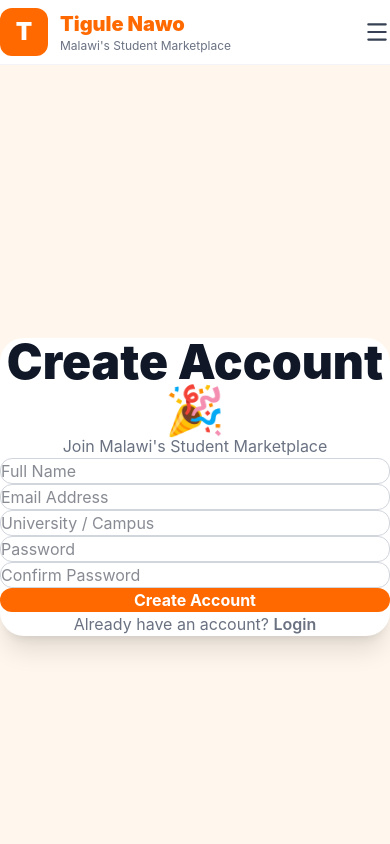
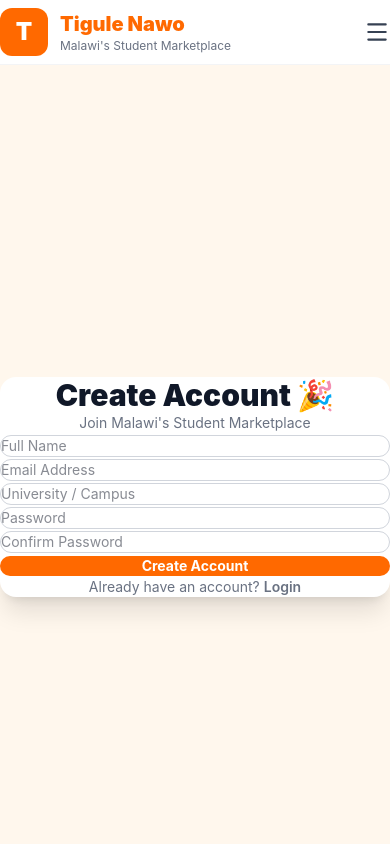
Before and after one commit to DREAM398/tigule-nawo, a React (Vite) app: page /register in a window 390 px wide. Shown: the top 844 px of the page. Built offline with nearby package versions, Linux system fonts and the light colour scheme; no server answers; the database is empty.

Commit message:
Polish login and register pages for mobile

```diff
--- a/src/pages/Login.tsx
+++ b/src/pages/Login.tsx
@@ -41,20 +41,20 @@
     <>
       <Navbar />
 
-      <main className="flex min-h-screen items-center justify-center bg-orange-50 px-6 py-20">
-        <div className="w-full max-w-lg rounded-3xl bg-white p-10 shadow-xl">
+      <main className="flex min-h-screen items-center justify-center bg-orange-50 px-4 py-10 sm:px-6 sm:py-20">
+        <div className="w-full max-w-lg rounded-2xl bg-white p-6 shadow-xl sm:rounded-3xl sm:p-10">
 
-          <h1 className="text-center text-5xl font-black text-gray-900">
+          <h1 className="text-center text-3xl font-black text-gray-900 sm:text-5xl">
             Welcome Back 👋
           </h1>
 
-          <p className="mt-3 text-center text-gray-500">
+          <p className="mt-2 text-center text-sm text-gray-500 sm:mt-3 sm:text-base">
             Login to your Tigule Nawo account
           </p>
 
           <form
             onSubmit={handleLogin}
-            className="mt-10 space-y-5"
+            className="mt-6 space-y-4 sm:mt-10 sm:space-y-5"
           >
 
             <input
@@ -62,7 +62,7 @@
               placeholder="Email Address"
               value={email}
               onChange={(e) => setEmail(e.target.value)}
-              className="w-full rounded-xl border border-gray-300 px-5 py-4 outline-none transition focus:border-orange-500"
+              className="w-full rounded-xl border border-gray-300 px-4 py-3 text-sm outline-none transition focus:border-orange-500 sm:px-5 sm:py-4 sm:text-base"
               required
             />
 
@@ -71,21 +71,21 @@
               placeholder="Password"
               value={password}
               onChange={(e) => setPassword(e.target.value)}
-              className="w-full rounded-xl border border-gray-300 px-5 py-4 outline-none transition focus:border-orange-500"
+              className="w-full rounded-xl border border-gray-300 px-4 py-3 text-sm outline-none transition focus:border-orange-500 sm:px-5 sm:py-4 sm:text-base"
               required
             />
 
             <button
               type="submit"
               disabled={loading}
-              className="w-full rounded-xl bg-orange-500 py-4 font-bold text-white transition hover:bg-orange-600 disabled:bg-orange-300"
+              className="w-full rounded-xl bg-orange-500 py-3 text-sm font-bold text-white transition hover:bg-orange-600 disabled:bg-orange-300 sm:py-4 sm:text-base"
             >
               {loading ? "Logging in..." : "Login"}
             </button>
 
           </form>
 
-          <p className="mt-8 text-center text-gray-500">
+          <p className="mt-6 text-center text-sm text-gray-500 sm:mt-8 sm:text-base">
             Don't have an account?{" "}
             <Link
               to="/register"
--- a/src/pages/Register.tsx
+++ b/src/pages/Register.tsx
@@ -59,27 +59,27 @@
     <>
       <Navbar />
 
-      <main className="flex min-h-screen items-center justify-center bg-orange-50 px-6 py-20">
-        <div className="w-full max-w-lg rounded-3xl bg-white p-10 shadow-xl">
+      <main className="flex min-h-screen items-center justify-center bg-orange-50 px-4 py-10 sm:px-6 sm:py-20">
+        <div className="w-full max-w-lg rounded-2xl bg-white p-6 shadow-xl sm:rounded-3xl sm:p-10">
 
-          <h1 className="text-center text-5xl font-black text-gray-900">
+          <h1 className="text-center text-3xl font-black text-gray-900 sm:text-5xl">
             Create Account 🎉
           </h1>
 
-          <p className="mt-3 text-center text-gray-500">
+          <p className="mt-2 text-center text-sm text-gray-500 sm:mt-3 sm:text-base">
             Join Malawi's Student Marketplace
           </p>
 
           <form
             onSubmit={handleRegister}
-            className="mt-10 space-y-5"
+            className="mt-6 space-y-4 sm:mt-10 sm:space-y-5"
           >
             <input
               type="text"
               placeholder="Full Name"
               value={fullName}
               onChange={(e) => setFullName(e.target.value)}
-              className="w-full rounded-xl border border-gray-300 px-5 py-4 outline-none transition focus:border-orange-500"
+              className="w-full rounded-xl border border-gray-300 px-4 py-3 text-sm outline-none transition focus:border-orange-500 sm:px-5 sm:py-4 sm:text-base"
               required
             />
 
@@ -88,7 +88,7 @@
               placeholder="Email Address"
               value={email}
               onChange={(e) => setEmail(e.target.value)}
-              className="w-full rounded-xl border border-gray-300 px-5 py-4 outline-none transition focus:border-orange-500"
+              className="w-full rounded-xl border border-gray-300 px-4 py-3 text-sm outline-none transition focus:border-orange-500 sm:px-5 sm:py-4 sm:text-base"
               required
             />
 
@@ -97,7 +97,7 @@
               placeholder="University / Campus"
               value={campus}
               onChange={(e) => setCampus(e.target.value)}
-              className="w-full rounded-xl border border-gray-300 px-5 py-4 outline-none transition focus:border-orange-500"
+              className="w-full rounded-xl border border-gray-300 px-4 py-3 text-sm outline-none transition focus:border-orange-500 sm:px-5 sm:py-4 sm:text-base"
               required
             />
 
@@ -106,7 +106,7 @@
               placeholder="Password"
               value={password}
               onChange={(e) => setPassword(e.target.value)}
-              className="w-full rounded-xl border border-gray-300 px-5 py-4 outline-none transition focus:border-orange-500"
+              className="w-full rounded-xl border border-gray-300 px-4 py-3 text-sm outline-none transition focus:border-orange-500 sm:px-5 sm:py-4 sm:text-base"
               required
             />
 
@@ -115,20 +115,20 @@
               placeholder="Confirm Password"
               value={confirmPassword}
               onChange={(e) => setConfirmPassword(e.target.value)}
-              className="w-full rounded-xl border border-gray-300 px-5 py-4 outline-none transition focus:border-orange-500"
+              className="w-full rounded-xl border border-gray-300 px-4 py-3 text-sm outline-none transition focus:border-orange-500 sm:px-5 sm:py-4 sm:text-base"
               required
             />
 
             <button
               type="submit"
               disabled={loading}
-              className="w-full rounded-xl bg-orange-500 py-4 font-bold text-white transition hover:bg-orange-600 disabled:cursor-not-allowed disabled:bg-orange-300"
+              className="w-full rounded-xl bg-orange-500 py-3 text-sm font-bold text-white transition hover:bg-orange-600 disabled:cursor-not-allowed disabled:bg-orange-300 sm:py-4 sm:text-base"
             >
               {loading ? "Creating Account..." : "Create Account"}
             </button>
           </form>
 
-          <p className="mt-8 text-center text-gray-500">
+          <p className="mt-6 text-center text-sm text-gray-500 sm:mt-8 sm:text-base">
             Already have an account?{" "}
             <Link
               to="/login"
```
